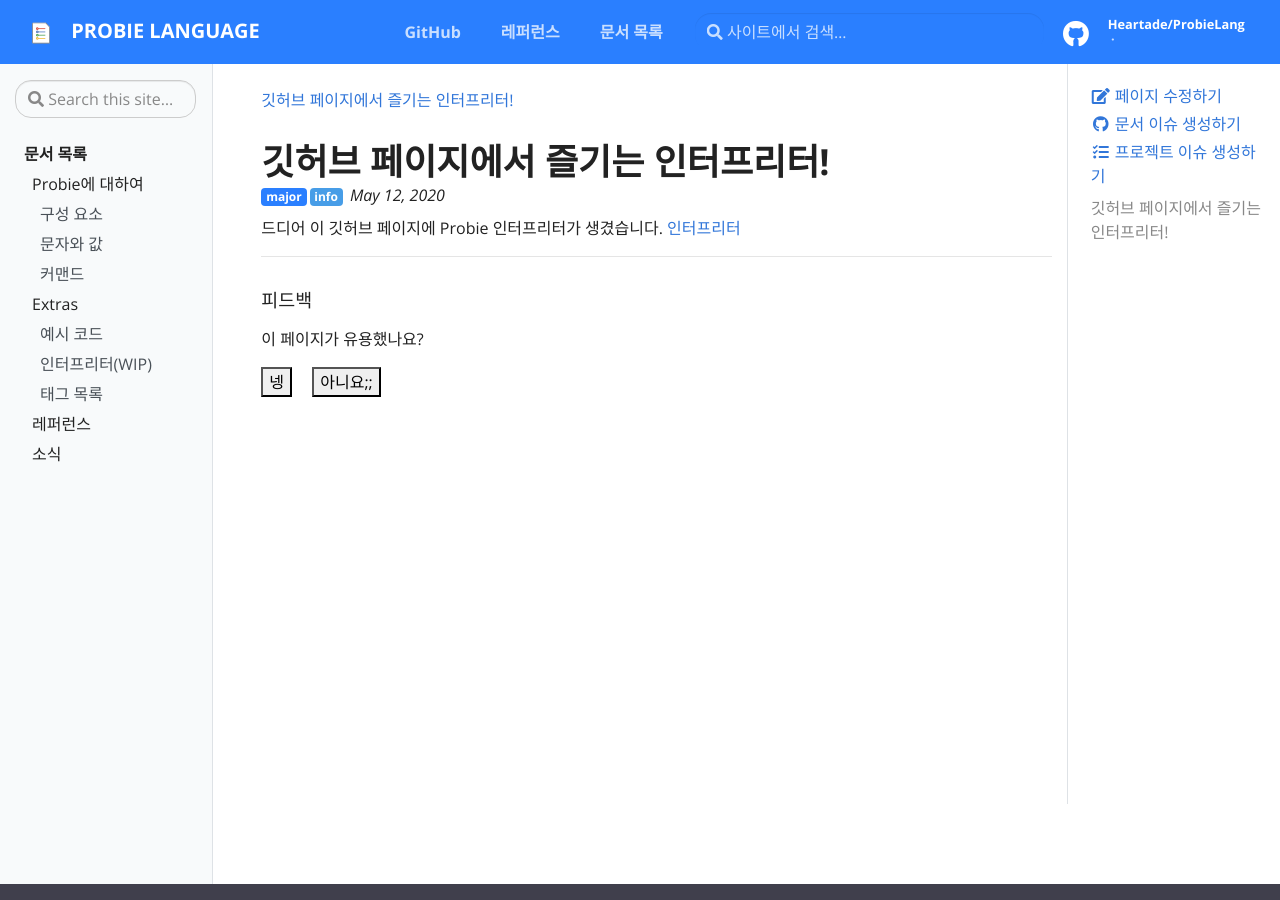
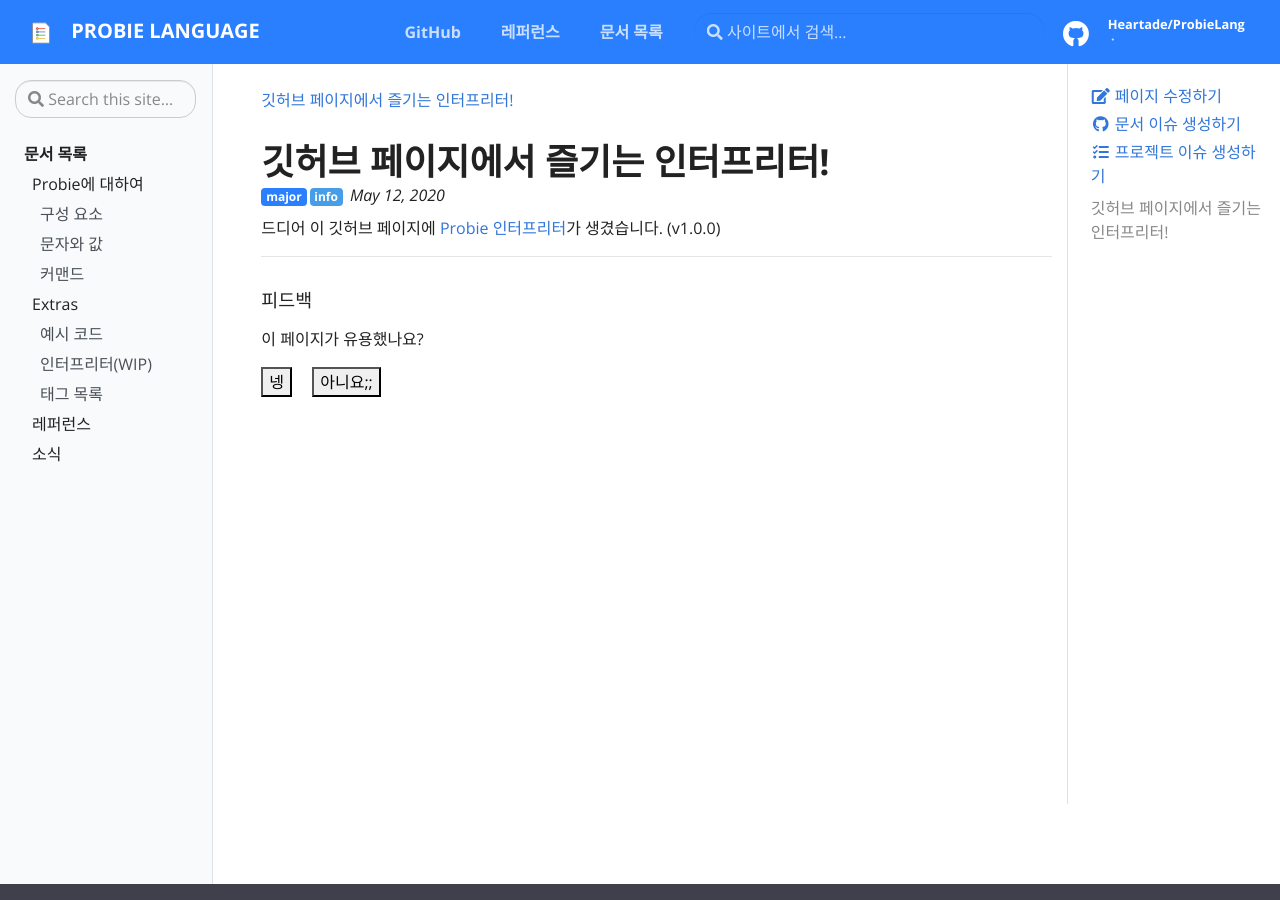
Before and after one commit to Heartade/ProbieLang, a Jekyll site: the page built from _posts/2020-05-12-interpreter.md, in a window 1280 px wide and 900 px high. Built offline with Jekyll 4.4.1, drawn with Linux system fonts in a browser that asks for light colours; our own code applies the rules of GitHub Pages for plain Markdown files.

Commit message:
add interpreter version number on news

```diff
--- a/_posts/2020-05-12-interpreter.md
+++ b/_posts/2020-05-12-interpreter.md
@@ -9,4 +9,4 @@ badges:
    tag: info
 ---
 
-드디어 이 깃허브 페이지에 Probie 인터프리터가 생겼습니다. [인터프리터]({{ site.baseurl }}/docs/extras/interpreter)
+드디어 이 깃허브 페이지에 [Probie 인터프리터]({{ site.baseurl }}/docs/extras/interpreter)가 생겼습니다. (v1.0.0)
```
